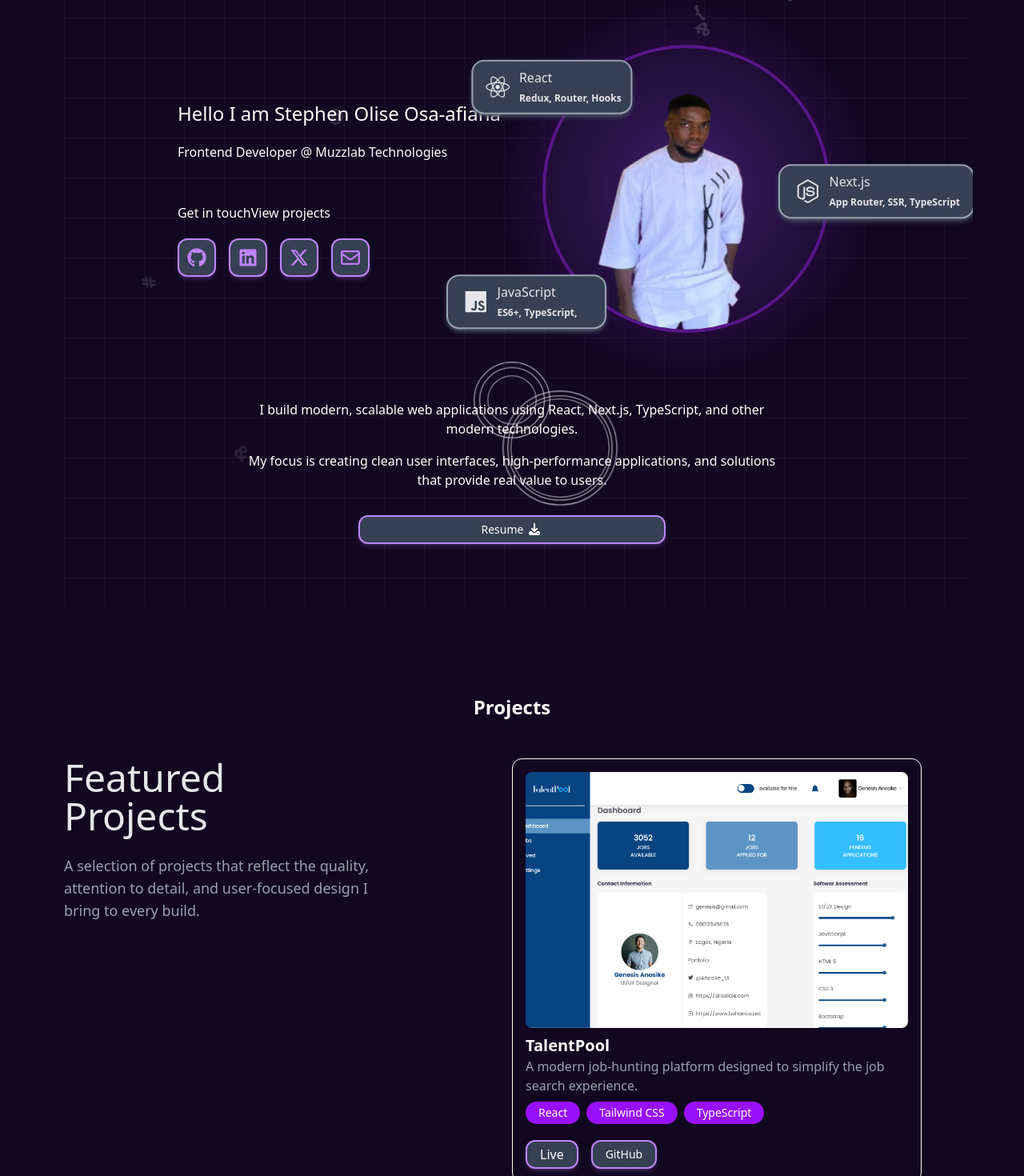
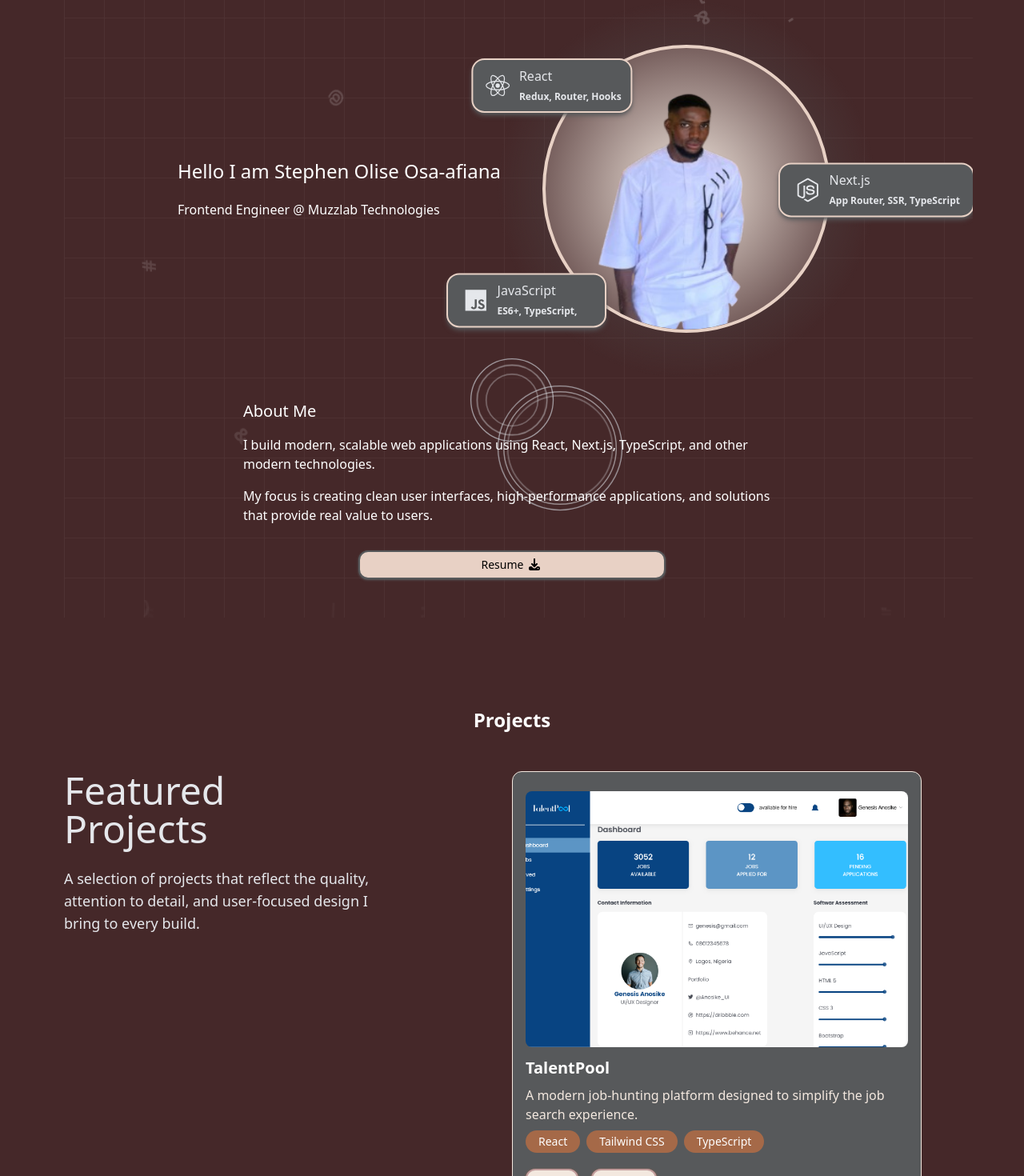
Before and after one commit to stpholise/my-portfolio, a Next.js app: page /home in a window 1280 px wide. Shown: the part 100-1570 px from the top of the page at 80% size. Built offline with nearby package versions, Linux system fonts and the light colour scheme.

Commit message:
improve color schema

```diff
--- a/app/_components/layout/header.tsx
+++ b/app/_components/layout/header.tsx
@@ -11,7 +11,7 @@ const Header = () => {
     <div className="h-20 w-full  z-40   sticky  top-4  px-2 ">
       <div className=" max-w-6xl  mx-auto flex justify-between items-center h-full bg-secondary w-full  sticky top-8 px-8 rounded-full">
         <div className=""></div>
-        <div className="flex items-center justify-evenly gap-4 lg:gap-9 text-gray-100 text-sm font-medium">
+        <div className="flex items-center justify-evenly gap-4 lg:gap-9 text-secondary-1 text-sm font-medium">
           {nav.map((item, i) => (
             <button
               onClick={() => scrollToSection(item.label)}
--- a/app/globals.css
+++ b/app/globals.css
@@ -3,11 +3,16 @@
 @import "tailwindcss";
 
 @theme {
-  --color-primary: #11071f;
-  --color-secondary: #1a0b2e;
-  --color-purple-1: #c084fc;
-  --color-purple-2: #a78bfa;
-  --color-purple-3: #c084fc33;
+  --color-primary: #452829;
+  --color-secondary: #57595B;
+  --color-secondary-1: #E8D1C5;
+  --color-secondary-2: #F3E8DF;
+  --color-secondary-3: #a56948;
+  --color-secondary-4: #c29d9d;
+  --color-secondary-5: #efc8c8;
+  --color-purple-1: #E8D1C5;
+  --color-purple-2: #F3E8DF;
+  --color-purple-3: #E8D1C5;
   --color-secondary-light: #3f1d6b;
   --font-josephine: "Josefin Sans", sans-serif;
   --font-pacifico: "Pacifico", cursive;
--- a/app/home/_components/StickyScroll.tsx
+++ b/app/home/_components/StickyScroll.tsx
@@ -39,7 +39,7 @@ const StickyScroll = () => {
         <h2 className=" text-4xl lg:text-5xl font-medium text-gray-200 mb-6 ">
           Featured Projects
         </h2>
-        <p className="text-lg text-gray-400 max-w-lg">
+        <p className="text-lg text-gray-200 max-w-lg">
           A selection of projects that reflect the quality, attention to detail,
           and user-focused design I bring to every build.
         </p>{" "}
@@ -52,7 +52,7 @@ const StickyScroll = () => {
             // }}
             key={project.id}
             className={clsx(
-              "p-4 border rounded-xl w-full max-w-lg",
+              "p-4 py-6 border border-secondary-2 rounded-xl w-full max-w-lg bg-secondary",
               //   i == active ? "flex flex-col" : "opacity-0",
             )}
           >
@@ -65,14 +65,14 @@ const StickyScroll = () => {
                 width={400}
               />
             </Link>
-            <h3 className="text-xl font-semibold mt-2">{project.title}</h3>
-            <p className="text-gray-400">{project.description}</p>
+            <h3 className="text-xl font-semibold mt-3 mb-2">{project.title}</h3>
+            <p className="text-secondary-2">{project.description}</p>
 
             <div className="flex gap-2 my-2">
               {project.tech.map((tech) => (
                 <span
                   key={tech}
-                  className="text-sm bg-purple-600 shadow-purple-950 px-4  py-1 rounded-full w-fit "
+                  className="text-sm bg-secondary-3 shadow-black px-4  py-1 rounded-full w-fit "
                 >
                   {tech}
                 </span>
@@ -83,14 +83,14 @@ const StickyScroll = () => {
               <a
                 href={project.live}
                 target="_blank"
-                className="flex px-4 py-1 h-9 items-center justify-center bg-gray-700 border-purple-1 hover:border-purple-2 shadow-md shadow-purple-3 border-2 rounded-xl text-white decoration-0 "
+                className="flex px-4 py-1 h-9 items-center justify-center bg-secondary-2 text-primary border-secondary-4 hover:border-purple-2 shadow-sm shadow-secondary-3 border-2 rounded-xl   decoration-0 "
               >
                 Live
               </a>
               <a
                 href={project.github}
                 target="_blank"
-                className="flex px-4 py-1 h-9 items-center justify-center bg-gray-700 border-purple-1 hover:border-purple-2 shadow-md shadow-purple-3 border-2 rounded-xl text-white decoration-0 text-sm font-medium "
+                className="flex px-4 py-1 h-9 items-center justify-center bg-secondary-2 text-primary border-secondary-4 hover:border-purple-2 shadow-sm shadow-secondary-3 border-2 rounded-xl  decoration-0 text-sm font-medium "
               >
                 GitHub
               </a>
--- a/app/home/page.tsx
+++ b/app/home/page.tsx
@@ -10,22 +10,16 @@ import {
   faXTwitter,
   faLinkedin,
 } from "@fortawesome/free-brands-svg-icons";
-import { faEnvelope, faClock } from "@fortawesome/free-regular-svg-icons";
+import { faEnvelope,} from "@fortawesome/free-regular-svg-icons";
 import {
-  faCode,
-  faBugSlash,
-  faGraduationCap,
+
   faPhone,
   faLocation,
   faDownload,
 } from "@fortawesome/free-solid-svg-icons";
 import Link from "next/link";
 import Field from "../_components/cells/Field";
-//  import ErrorMessage from "../_components/cells/ErrorMessage";
-// import CircularGallery from "./_components/CircularGallery";
-// import StatNumber from "../_components/cells/StatNumber";
-import SkillSlider from "../_components/cells/SkillSlider";
-import { ChangeEvent, SyntheticEvent, useState } from "react";
+ import { ChangeEvent, SyntheticEvent, useState } from "react";
 import toast from "react-hot-toast";
 import StickyScroll from "./_components/StickyScroll";
 
@@ -157,70 +151,18 @@ const Page = () => {
                   Hello I am Stephen Olise Osa-afiana
                 </h2>
                 <p className="">
-                  Frontend Developer @{" "}
+                  Frontend Engineer @{" "}
                   <a href="https://muzzlabtech.com/" target="_blank">
                     Muzzlab Technologies
                   </a>
                 </p>
-                <div className="mt-8">
-                  <div className="">
-                    <button type="button">Get in touch</button>
-                    <button type="button">View projects</button>
-                  </div>
-                </div>
-                <div className="  ">
-                  <div className="hero-social flex gap-4">
-                    <Link
-                      target="_blank"
-                      href="https://github.com/stpholise/"
-                      className="size-12 flex items-center justify-center bg-gray-700 border-purple-1 hover:border-purple-2 shadow-md shadow-purple-3 border-2 rounded-xl text-white decoration-0 "
-                      title="GitHub"
-                    >
-                      <FontAwesomeIcon
-                        icon={faGithub}
-                        className="text-2xl text-purple-1"
-                      />
-                    </Link>
-                    <Link
-                      target="_blank"
-                      href="https://www.linkedin.com/in/stephen-osa-afiana-53b7b0269/"
-                      className="size-12 flex items-center justify-center bg-gray-700 border-purple-1 hover:border-purple-2 shadow-md shadow-purple-3 border-2 rounded-xl text-white decoration-0 "
-                      title="Linkedin"
-                    >
-                      <FontAwesomeIcon
-                        icon={faLinkedin}
-                        className="text-2xl text-purple-1"
-                      />
-                    </Link>
-                    <Link
-                      target="_blank"
-                      href="https://x.com/abross15822591"
-                      className="size-12 flex items-center justify-center bg-gray-700 border-purple-1 hover:border-purple-2 shadow-md shadow-purple-3 border-2 rounded-xl text-white decoration-0 "
-                      title="X"
-                    >
-                      <FontAwesomeIcon
-                        icon={faXTwitter}
-                        className="text-2xl text-purple-1"
-                      />
-                    </Link>
 
-                    <a
-                      href="mailto:stpholise@gmail.com"
-                      className="size-12 flex items-center justify-center bg-gray-700 border-purple-1 hover:border-purple-2 shadow-md shadow-purple-3 border-2 rounded-xl text-white decoration-0 "
-                      title="email"
-                    >
-                      <FontAwesomeIcon
-                        icon={faEnvelope}
-                        className="text-2xl text-purple-400"
-                      />
-                    </a>
-                  </div>
-                </div>
               </div>
               <div className="hero-image-wrapper relative flex items-center justify-center">
+
                 <div className="hero-image-container relative size-50 sm:size-100">
-                  <div className="profile-image-glow absolute top-1/2 left-1/2 transform -translate-1/2 size-[120%] rounded-full bg-radial-[at_50%] from-purple-900 from-0% to-70% to-transparent animate-pulse -z-1"></div>
-                  <div className="bg-radial-[at_50%] absolute top-1/2 left-1/2 transform -translate-1/2 from-secondary-light to-primary  flex items-center justify-center  border-purple-900 border-4 shadow-purple-800   size-90  rounded-full  bg-center ">
+                  <div className="profile-image-glow absolute top-1/2 left-1/2 transform -translate-1/2 size-[120%] rounded-full bg-radial-[at_50%] from-secondary from-0% to-70% to-transparent animate-pulse -z-1"></div>
+                  <div className="bg-radial-[at_50%] absolute top-1/2 left-1/2 transform -translate-1/2 from-secondary-2 to-primary  flex items-center justify-center  border-secondary-1 border-4    size-90  rounded-full  bg-center ">
                     <Image
                       src={"/me.png"}
                       alt="stephen olise"
@@ -229,10 +171,10 @@ const Page = () => {
                       className="size-full rounded-full overflow-hidden "
                     />
                   </div>
-                  <div className="floating-badge badge-1 absolute -top-2/8 sm:top-1/5 left-8  transform -translate-1/2 bg-gray-700 border-gray-400 border-2 rounded-2xl py-2 px-3 flex items-center font-semibold gap-2 text-gray-200 shadow-md shadow-gray-600 animate-[bounce_4s_infinite] min-w-50 w-fit  transition-all">
+                  <div className="floating-badge badge-1 absolute -top-2/8 sm:top-1/5 left-8  transform -translate-1/2 bg-secondary border-secondary-1 border-2 rounded-2xl py-2 px-3 flex items-center font-semibold gap-2 text-gray-200 shadow-md shadow-secondary animate-[bounce_4s_infinite] min-w-50 w-fit  transition-all">
                     <FontAwesomeIcon
                       icon={faReact}
-                      className="text-3xl text-gray-200 hover:text-purple-500"
+                      className="text-3xl text-gray-200 hover:text-secondary-2"
                     />
 
                     <div className="badge-content">
@@ -244,7 +186,7 @@ const Page = () => {
                       </span>
                     </div>
                   </div>
-                  <div className=" h-fit floating-badge badge-1 absolute  -bottom-3/6 -right-3/6 sm:right-1 lg:top-3/7 lg:-right-2/5 bg-gray-700  border-gray-400 border-2 rounded-2xl py-2 px-4 flex items-center font-semibold gap-2 text-gray-200 shadow-md shadow-gray-600 animate-floating-badge min-w-50  transition-all">
+                  <div className=" h-fit floating-badge badge-1 absolute  -bottom-3/6 -right-3/6 sm:right-1 lg:top-3/7 lg:-right-2/5 bg-secondary border-secondary-1 border-2 rounded-2xl py-2 px-4 flex items-center font-semibold gap-2 text-gray-200 shadow-md shadow-secondary animate-floating-badge min-w-50  transition-all">
                     <FontAwesomeIcon
                       icon={faNodeJs}
                       className="text-3xl text-gray-200 hover:text-purple-500"
@@ -258,7 +200,7 @@ const Page = () => {
                       </span>
                     </div>
                   </div>
-                  <div className=" h-fit floating-badge badge-1 absolute top-6/7 left-0 transform -translate-1/2 bg-gray-700 border-gray-400 border-2 rounded-2xl py-2 px-4 flex items-center font-semibold gap-2 text-gray-200 shadow-md shadow-gray-600 animate-floating-badge min-w-50 w-fit  transition-all">
+                  <div className=" h-fit floating-badge badge-1 absolute top-6/7 left-0 transform -translate-1/2 bg-secondary border-secondary-1 border-2 rounded-2xl py-2 px-4 flex items-center font-semibold gap-2 text-gray-200 shadow-md shadow-secondary animate-floating-badge min-w-50 w-fit  transition-all">
                     <FontAwesomeIcon
                       icon={faJs}
                       className="text-3xl text-gray-200 hover:text-purple-500"
@@ -288,11 +230,12 @@ const Page = () => {
                   <div className="circle inset-0 size-30 absolute w-full h-full border border-gray-300 rounded-full animate-[ping_1.5s_1.6s_infinite_linear]"></div>
                 </div>
               </div>
-              <p className="text-center">
+                <h2 className="mb-4 text-xl">About Me</h2>
+              <p className="">
                 I build modern, scalable web applications using React, Next.js,
                 TypeScript, and other modern technologies.
               </p>
-              <p className="text-center mt-4">
+              <p className=" mt-4">
                 My focus is creating clean user interfaces, high-performance
                 applications, and solutions that provide real value to users.
               </p>
@@ -301,7 +244,7 @@ const Page = () => {
                 <a
                   href="/int_cv_9_02_2026.pdf"
                   download={"Osa-afiana_stephen_olise_cv.pdf"}
-                  className="flex px-4 py-1 h-9 max-w-sm mx-auto items-center justify-center bg-gray-700 border-purple-1 hover:border-purple-2 shadow-md shadow-purple-3 border-2 rounded-xl text-white decoration-0 text-sm font-medium "
+                  className="flex px-4 py-1 h-9 max-w-sm mx-auto items-center justify-center bg-secondary-1 border-secondary hover:border-primary shadow-sm shadow-secondary border-2 rounded-xl text-black decoration-0 text-sm font-medium "
                 >
                   Resume{" "}
                   <FontAwesomeIcon
@@ -488,12 +431,12 @@ const Page = () => {
           </div>
         </div>
 
-        <div id="contact" className="bg-secondary rounded-2xl  p-8">
+        <div id="contact" className="bg-secondary rounded-2xl  p-8 md:my-12">
           <h3 className="text-center font-bold text-4xl m-12">Contact</h3>
           <div className="flex md:flex-row flex-col w-full justify-center max-w-5xl mx-auto  gap-12 md:gap-8">
             <div className="flex flex-col gap-8">
-              <div className=" flex items-center gap-4 rounded-lg border-purple-300 border-2 max-w-sm w-full p-4 lg:p-8 ">
-                <div className="bg-linear-90 from-purple-300 top purple-500 p-2 rounded-md">
+              <div className=" flex items-center gap-4 rounded-lg border-secondary-2 border-2 max-w-sm w-full p-4 lg:p-8 ">
+                <div className="bg-linear-90 from-secondary-2 top purple-500 p-2 rounded-md">
                   <FontAwesomeIcon
                     icon={faEnvelope}
                     className="text-2xl lg:text-3xl"
@@ -504,8 +447,8 @@ const Page = () => {
                   <p className=" font-medium text-lg">stpholise@gmail.com</p>
                 </div>
               </div>
-              <div className=" flex items-center gap-4 rounded-lg border-purple-300 border-2 max-w-sm w-full p-4 lg:p-8 ">
-                <div className="bg-linear-90 from-purple-300 top purple-500 p-2 rounded-md">
+              <div className=" flex items-center gap-4 rounded-lg border-secondary-2 border-2 max-w-sm w-full p-4 lg:p-8 ">
+                <div className="bg-linear-90 from-secondary-2 top purple-500 p-2 rounded-md">
                   <FontAwesomeIcon icon={faPhone} className="text-2xl" />
                 </div>
                 <div className="">
@@ -513,8 +456,8 @@ const Page = () => {
                   <p className="font-medium text-lg">+2347069309340</p>
                 </div>
               </div>
-              <div className=" flex items-center gap-4 rounded-lg border-purple-300 border-2 max-w-sm w-full p-4 lg:p-8 ">
-                <div className="bg-linear-90 from-purple-300 top purple-500 p-2 rounded-md">
+              <div className=" flex items-center gap-4 rounded-lg border-secondary-2 border-2 max-w-sm w-full p-4 lg:p-8 ">
+                <div className="bg-linear-90 from-secondary-2 top purple-500 p-2 rounded-md">
                   <FontAwesomeIcon icon={faLocation} className="text-2xl" />
                 </div>
                 <div className="">
@@ -540,7 +483,7 @@ const Page = () => {
                     name="name"
                     value={formData.name}
                     onChange={handleFieldChange}
-                    className="border border-gray-600 bg-gray-300  p-2 w-full h-11 rounded-md outline-none  text-white"
+                    className="border border-gray-600 bg-gray-300  p-2 w-full h-11 rounded-md outline-none  text-primary"
                   />
                   {errors.name && (
                     <p className="text-red-500 text-xs my-1">{errors.name}</p>
@@ -555,7 +498,7 @@ const Page = () => {
                     name="email"
                     value={formData.email}
                     onChange={handleFieldChange}
-                    className="border border-gray-600 bg-gray-300 p-2 w-full h-11 rounded-md outline-none text-white"
+                    className="border border-gray-600 bg-gray-300 p-2 w-full h-11 rounded-md outline-none text-primary"
                   />
                   {errors.email && (
                     <p className="text-red-500 text-xs my-1">{errors.email}</p>
@@ -570,7 +513,7 @@ const Page = () => {
                     name="phone"
                     value={formData.phone}
                     onChange={handleFieldChange}
-                    className="border border-gray-600 bg-gray-300  p-2 w-full h-11 rounded-md outline-none text-white"
+                    className="border border-gray-600 bg-gray-300  p-2 w-full h-11 rounded-md outline-none text-primary"
                   />
                   {errors.phone && (
                     <p className="text-red-500 text-xs my-1">{errors.phone}</p>
@@ -584,7 +527,7 @@ const Page = () => {
                     name="message"
                     value={formData.message}
                     onChange={handleMessageChange}
-                    className="border border-gray-600 bg-gray-300   p-2 w-full rounded outline-none text-white"
+                    className="border border-gray-600 bg-gray-300   p-2 w-full rounded outline-none text-primary"
                   />
                   {errors.message && (
                     <p className="text-red-500 text-xs my-1">
@@ -594,7 +537,7 @@ const Page = () => {
                 </div>
                 <button
                   type="submit"
-                  className="mt-auto cursor-pointer block py-2 h-11 w-full bg-linear-30 from-purple-300 to-purple-500     rounded-lg text-sm font-semibold text-white"
+                  className="mt-auto cursor-pointer block py-2 h-11 w-full bg-linear-30 from-secondary-2 to-secondary-3     rounded-lg text-sm font-semibold text-white"
                 >
                   Send Request
                 </button>
@@ -603,7 +546,7 @@ const Page = () => {
           </div>
         </div>
       </div>
-      <div className="footer min-h-60 bg-secondary w-full rounded-2xl">
+      <div className="footer min-h-60 bg-secondary w-full ">
         <div className="max-w-6xl mx-auto py-8 lg:py-12 px-4 flex  md:flex-row flex-col justify-between items-center gap-12">
           <div className="">
             <h3 className="text-2xl font-semibold mb-1">
@@ -653,7 +596,7 @@ const Page = () => {
             >
               <FontAwesomeIcon
                 icon={faEnvelope}
-                className="text-2xl text-purple-400"
+                className="text-2xl text-secondary-2"
               />
             </Link>
           </div>
```
